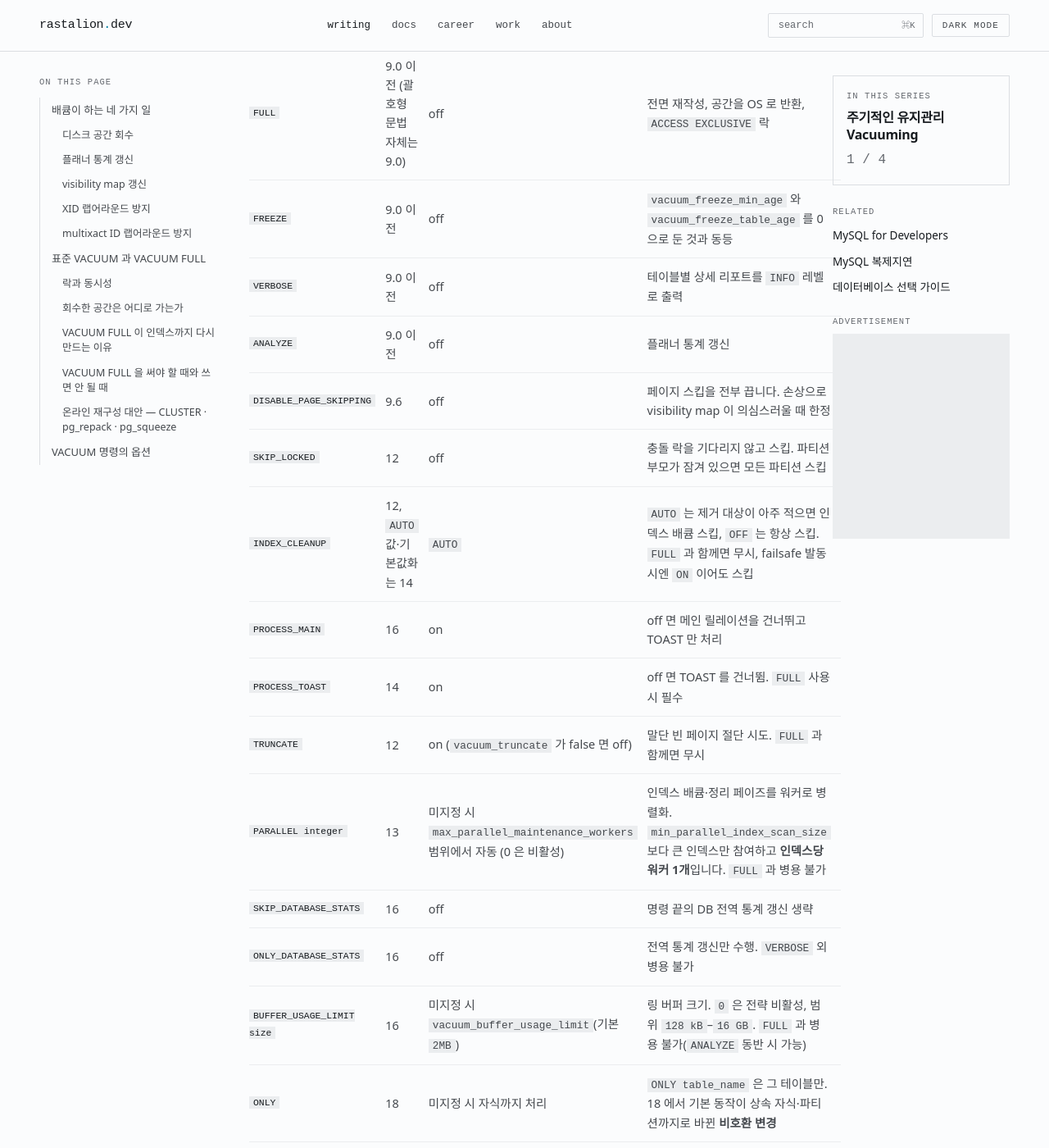
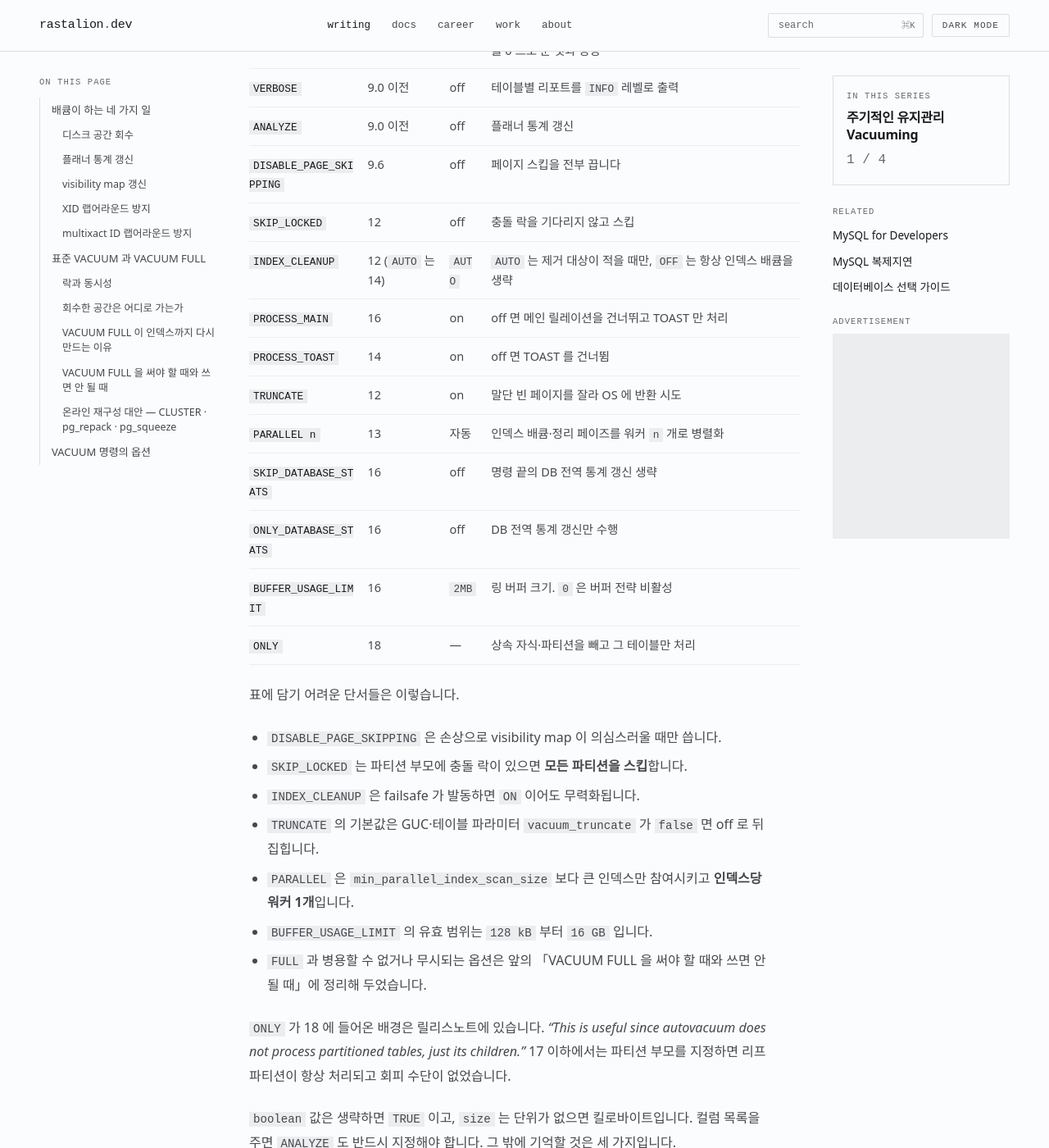
Before and after one commit to TeiNam/teinam.github.io, a Jekyll site: the page built from _posts/2019-02-18-vacuuming-maintenance.md, in a window 1280 px wide and 1400 px high, scrolled down 9013 px. Shown: the whole window at 82% size. Built offline with Jekyll 4.4.1, drawn with Linux system fonts in a browser that asks for light colours; some web fonts are replaced; some of the changed text lies outside the part shown.

Commit message:
style: 표 가독성 개선 — 정렬·폭 처리 고치고 문단이 들어간 표를 목록으로
칼럼 폭 때문에 줄바꿈이 이상해 읽기 어려웠다. 원인이 둘이라 양쪽을 고쳤다.

## CSS

- **`vertical-align: top`.** 기본값 middle 이라 셀 높이가 제각각인 표에서
  한 줄짜리 셀이 다섯 줄짜리 셀 옆에 허공처럼 떠 있었다
- **첫 칼럼의 mono 강제 제거.** `td:first-child` 에 `font-family: var(--mono)`
  가 걸려 있어 `Sentry`·`Mandrill`·`BattleMetrics` 같은 고유명사와 한국어까지
  고정폭으로 렌더됐다. 식별자는 마크다운에서 이미 백틱으로 감싸므로
  `code` 가 mono 를 맡는다
- **읽기 폭 제한을 `.prose` 에서 자식으로 옮겼다.** 부모가 `max-width: 70ch`
  로 묶고 있어 표도 620px 에 갇혔다. 이제 표만 가운데 칼럼 전체(672px)를 쓴다.
  `.docs-body` 도 같은 방식으로 바꿔 docs·career 표에 함께 적용된다
- **`overflow-wrap: anywhere` 를 셀 안 `code` 에.** `autovacuum_multixact_freeze_score_weight`
  같은 40자 식별자가 쪼개지지 않는 토큰이라 290px 를 강제로 잡고 나머지 칼럼을
  찌그러뜨렸다. `break-word` 는 min-content 폭 계산에 반영되지 않아 쓸 수 없고
  `anywhere` 만 효과가 있다
- 셀 가로 패딩 12 → 16px, 표 `line-height: 1.55` 명시, 마지막 칼럼 오른쪽
  패딩 제거
- 좁은 화면 대비로 `theme.js` 가 표를 `.table-scroll` 로 감싼다

## 내용

폭을 넓혀도 셀에 문단이 들어간 표는 답이 없다. 줄바꿈 없이 필요한 폭을
가용 폭으로 나눈 배율을 재서 심한 것부터 목록으로 바꿨다.

- `버전 | 추가된 것 | 제거·변경된 것` (6.9배) → 버전별 추가/변경/제거 목록.
  셀 하나에 릴리스노트 항목을 여덟 개까지 슬래시로 나열하고 있었다
- `흔한 서술 | 정확한 사실` (3.5배) → 오해별 목록
- `유형 | 사례와 수치 | 출처` (3.1배) → 유형별 목록. 사례명이 출처를 이미
  가리켜서 출처 칼럼을 없앴다
- `옵션 | 도입 버전 | 기본값 | 효과` (3.3배) → 표는 유지하되 셀을 한 절로
  줄이고, 병용 제약·유효 범위 같은 단서를 표 뒤 목록으로 분리했다.
  스캔해서 찾아보는 레퍼런스라 표 형태가 맞다

결과: 표 23 → 20개, 최대 배율 6.9 → 2.3배. 2.5배 초과가 4개에서 0개가 됐다.

```diff
--- a/_posts/2019-02-18-vacuuming-maintenance.md
+++ b/_posts/2019-02-18-vacuuming-maintenance.md
@@ -57,11 +57,9 @@
 
 이 절에는 잘못 알려진 서술이 세 가지 돌아다닙니다.
 
-| 흔한 서술 | 정확한 사실 |
-|---|---|
-| `relminmxid` 가 `vacuum_multixact_freeze_min_age` 보다 오래되면 강제된다 | 비교 대상은 **`vacuum_multixact_freeze_table_age`**(기본 1억5천만)입니다. `vacuum_multixact_freeze_min_age`(기본 5백만)는 스캔 중인 페이지에서 *어떤* multixact ID 를 교체할지 정하는 컷오프이고 스캔 범위와 무관합니다 |
-| 전체 테이블 스캔이 강제된다 | 강제되는 것은 **aggressive vacuum** 입니다. *"only those pages which are known to be all-frozen will be skipped"* — all-frozen 스킵은 9.6 도입이므로, 그 이전 자료에 근거한 "전체 페이지 방문" 서술은 지금 맞지 않습니다 |
-| 멤버 저장소가 할당량의 50% 를 넘으면 | PG 18 문서는 절대값으로 *"exceeds about 10GB"*, 상한은 *"about 20GB before reaching wraparound"* 로 씁니다. "50%" 는 PG 13 문서의 표기입니다 |
+- **"`relminmxid` 가 `vacuum_multixact_freeze_min_age` 보다 오래되면 강제된다"** — 비교 대상은 `vacuum_multixact_freeze_table_age`(기본 1억5천만)입니다. `vacuum_multixact_freeze_min_age`(기본 5백만)는 스캔 중인 페이지에서 *어떤* multixact ID 를 교체할지 정하는 컷오프이고, 스캔 범위와는 무관합니다.
+- **"전체 테이블 스캔이 강제된다"** — 강제되는 것은 aggressive vacuum 입니다. *"only those pages which are known to be all-frozen will be skipped"* 이고, all-frozen 스킵은 9.6 도입이므로 그 이전 자료에 근거한 "전체 페이지 방문" 서술은 지금 맞지 않습니다.
+- **"멤버 저장소가 할당량의 50% 를 넘으면"** — PG 18 문서는 절대값으로 *"exceeds about 10GB"* 라고 쓰고, 상한은 *"about 20GB before reaching wraparound"* 입니다. "50%" 는 PG 13 문서의 표기입니다.
 
 동작은 이렇습니다. 배큠이 테이블의 일부라도 스캔하면 `vacuum_multixact_freeze_min_age` 보다 오래된 multixact ID 를 다른 값(0, 단일 트랜잭션 ID, 또는 더 새로운 multixact ID)으로 교체합니다. `pg_class.relminmxid` 는 그 테이블에 남아 있을 수 있는 가장 오래된 multixact ID 를 담고, 이 값이 `vacuum_multixact_freeze_table_age` 보다 오래되면 aggressive vacuum 이 강제됩니다. 멤버 저장소가 약 10GB 를 넘으면 연령이 오래된 테이블부터 aggressive vacuum 이 더 자주 일어나며, **autovacuum 이 명목상 꺼져 있어도** 발동합니다.
 
@@ -175,23 +173,33 @@
 
 PostgreSQL 18 이 받는 옵션 전수입니다.
 
-| 옵션 | 도입 버전 | 기본값 | 효과 |
+| 옵션 | 도입 | 기본값 | 효과 |
 |---|---|---|---|
-| `FULL` | 9.0 이전 (괄호형 문법 자체는 9.0) | off | 전면 재작성, 공간을 OS 로 반환, `ACCESS EXCLUSIVE` 락 |
-| `FREEZE` | 9.0 이전 | off | `vacuum_freeze_min_age` 와 `vacuum_freeze_table_age` 를 0 으로 둔 것과 동등 |
-| `VERBOSE` | 9.0 이전 | off | 테이블별 상세 리포트를 `INFO` 레벨로 출력 |
+| `FULL` | 9.0 이전 | off | 전면 재작성. 공간을 OS 로 반환하고 `ACCESS EXCLUSIVE` 락을 잡습니다 |
+| `FREEZE` | 9.0 이전 | off | `vacuum_freeze_min_age`·`vacuum_freeze_table_age` 를 0 으로 둔 것과 동등 |
+| `VERBOSE` | 9.0 이전 | off | 테이블별 리포트를 `INFO` 레벨로 출력 |
 | `ANALYZE` | 9.0 이전 | off | 플래너 통계 갱신 |
-| `DISABLE_PAGE_SKIPPING` | 9.6 | off | 페이지 스킵을 전부 끕니다. 손상으로 visibility map 이 의심스러울 때 한정 |
-| `SKIP_LOCKED` | 12 | off | 충돌 락을 기다리지 않고 스킵. 파티션 부모가 잠겨 있으면 모든 파티션 스킵 |
-| `INDEX_CLEANUP` | 12, `AUTO` 값·기본값화는 14 | `AUTO` | `AUTO` 는 제거 대상이 아주 적으면 인덱스 배큠 스킵, `OFF` 는 항상 스킵. `FULL` 과 함께면 무시, failsafe 발동 시엔 `ON` 이어도 스킵 |
+| `DISABLE_PAGE_SKIPPING` | 9.6 | off | 페이지 스킵을 전부 끕니다 |
+| `SKIP_LOCKED` | 12 | off | 충돌 락을 기다리지 않고 스킵 |
+| `INDEX_CLEANUP` | 12 (`AUTO` 는 14) | `AUTO` | `AUTO` 는 제거 대상이 적을 때만, `OFF` 는 항상 인덱스 배큠을 생략 |
 | `PROCESS_MAIN` | 16 | on | off 면 메인 릴레이션을 건너뛰고 TOAST 만 처리 |
-| `PROCESS_TOAST` | 14 | on | off 면 TOAST 를 건너뜀. `FULL` 사용 시 필수 |
-| `TRUNCATE` | 12 | on (`vacuum_truncate` 가 false 면 off) | 말단 빈 페이지 절단 시도. `FULL` 과 함께면 무시 |
-| `PARALLEL integer` | 13 | 미지정 시 `max_parallel_maintenance_workers` 범위에서 자동 (0 은 비활성) | 인덱스 배큠·정리 페이즈를 워커로 병렬화. `min_parallel_index_scan_size` 보다 큰 인덱스만 참여하고 **인덱스당 워커 1개**입니다. `FULL` 과 병용 불가 |
+| `PROCESS_TOAST` | 14 | on | off 면 TOAST 를 건너뜀 |
+| `TRUNCATE` | 12 | on | 말단 빈 페이지를 잘라 OS 에 반환 시도 |
+| `PARALLEL n` | 13 | 자동 | 인덱스 배큠·정리 페이즈를 워커 `n` 개로 병렬화 |
 | `SKIP_DATABASE_STATS` | 16 | off | 명령 끝의 DB 전역 통계 갱신 생략 |
-| `ONLY_DATABASE_STATS` | 16 | off | 전역 통계 갱신만 수행. `VERBOSE` 외 병용 불가 |
-| `BUFFER_USAGE_LIMIT size` | 16 | 미지정 시 `vacuum_buffer_usage_limit`(기본 `2MB`) | 링 버퍼 크기. `0` 은 전략 비활성, 범위 `128 kB`–`16 GB`. `FULL` 과 병용 불가(`ANALYZE` 동반 시 가능) |
-| `ONLY` | 18 | 미지정 시 자식까지 처리 | `ONLY table_name` 은 그 테이블만. 18 에서 기본 동작이 상속 자식·파티션까지로 바뀐 **비호환 변경** |
+| `ONLY_DATABASE_STATS` | 16 | off | DB 전역 통계 갱신만 수행 |
+| `BUFFER_USAGE_LIMIT` | 16 | `2MB` | 링 버퍼 크기. `0` 은 버퍼 전략 비활성 |
+| `ONLY` | 18 | — | 상속 자식·파티션을 빼고 그 테이블만 처리 |
+
+표에 담기 어려운 단서들은 이렇습니다.
+
+- `DISABLE_PAGE_SKIPPING` 은 손상으로 visibility map 이 의심스러울 때만 씁니다.
+- `SKIP_LOCKED` 는 파티션 부모에 충돌 락이 있으면 **모든 파티션을 스킵**합니다.
+- `INDEX_CLEANUP` 은 failsafe 가 발동하면 `ON` 이어도 무력화됩니다.
+- `TRUNCATE` 의 기본값은 GUC·테이블 파라미터 `vacuum_truncate` 가 `false` 면 off 로 뒤집힙니다.
+- `PARALLEL` 은 `min_parallel_index_scan_size` 보다 큰 인덱스만 참여시키고 **인덱스당 워커 1개**입니다.
+- `BUFFER_USAGE_LIMIT` 의 유효 범위는 `128 kB` 부터 `16 GB` 입니다.
+- `FULL` 과 병용할 수 없거나 무시되는 옵션은 앞의 「VACUUM FULL 을 써야 할 때와 쓰면 안 될 때」에 정리해 두었습니다.
 
 `ONLY` 가 18 에 들어온 배경은 릴리스노트에 있습니다. *"This is useful since autovacuum does not process partitioned tables, just its children."* 17 이하에서는 파티션 부모를 지정하면 리프 파티션이 항상 처리되고 회피 수단이 없었습니다.
 
--- a/assets/css/main.css
+++ b/assets/css/main.css
@@ -145,7 +145,11 @@
 .toc a.lvl3 { padding-left: 26px; font-size: 12.5px; }
 .toc a:hover { text-decoration: none; color: var(--ink); }
 .toc a.is-active { color: var(--ink); border-left-color: var(--accent); }
-.prose { max-width: 70ch; display: flex; flex-direction: column; gap: 22px; }
+/* 읽기 폭 제한은 .prose 가 아니라 자식에 둔다. 표만 가운데 칼럼 전체를 쓰게
+   하려면 부모가 70ch 로 묶고 있으면 안 된다. */
+.prose { display: flex; flex-direction: column; gap: 22px; }
+.prose > * { max-width: 70ch; min-width: 0; }
+.prose > table, .prose > .table-scroll { max-width: 100%; }
 .prose > h1 { font-size: clamp(28px, 3.4vw, 42px); line-height: 1.18; }
 .prose h2 { font-size: 26px; margin-top: 12px; scroll-margin-top: 96px; }
 .prose h3 { font-size: 20px; margin-top: 8px; scroll-margin-top: 96px; }
@@ -178,10 +182,19 @@
   padding: 3px 8px; cursor: pointer; opacity: 0; transition: opacity 0.15s;
 }
 .prose div.highlight:hover .copy-code, .prose pre:hover .copy-code { opacity: 1; }
-.prose table { width: 100%; border-collapse: collapse; font-size: 14.5px; }
-.prose th { text-align: left; font-family: var(--mono); font-size: 10.5px; letter-spacing: 0.08em; text-transform: uppercase; font-weight: 500; color: var(--ink3); padding: 10px 12px 10px 0; border-bottom: 1px solid var(--line); }
-.prose td { padding: 11px 12px 11px 0; border-bottom: 1px solid var(--line2); color: var(--ink2); }
-.prose td:first-child { font-family: var(--mono); font-size: 13px; color: var(--ink); }
+.prose table { width: 100%; border-collapse: collapse; font-size: 14.5px; line-height: 1.55; }
+.prose th { text-align: left; vertical-align: bottom; font-family: var(--mono); font-size: 10.5px; letter-spacing: 0.08em; text-transform: uppercase; font-weight: 500; color: var(--ink3); padding: 10px 16px 9px 0; border-bottom: 1px solid var(--line); }
+/* 셀 높이가 제각각인 표에서 middle 정렬은 짧은 셀을 허공에 띄운다. */
+.prose td { vertical-align: top; padding: 11px 16px 11px 0; border-bottom: 1px solid var(--line2); color: var(--ink2); }
+.prose th:last-child, .prose td:last-child { padding-right: 0; }
+/* 첫 칼럼에 mono 를 강제하면 Sentry·Mandrill 같은 고유명사까지 고정폭이 된다.
+   식별자는 마크다운에서 이미 백틱으로 감싸므로 code 가 mono 를 맡는다. */
+.prose td:first-child { color: var(--ink); }
+/* anywhere 는 min-content 폭 계산에 반영되므로 긴 식별자가 칼럼 폭을 밀어내지
+   않는다. break-word 는 반영되지 않아 여기서는 쓸 수 없다. */
+.prose th code, .prose td code { overflow-wrap: anywhere; }
+.table-scroll { overflow-x: auto; }
+.table-scroll table { min-width: 100%; }
 .tag-row { display: flex; flex-wrap: wrap; gap: 8px; padding-top: 20px; border-top: 1px solid var(--line); }
 .tag { font-family: var(--mono); font-size: 11px; border: 1px solid var(--line); padding: 5px 10px; color: var(--ink2); }
 .share { display: flex; align-items: center; justify-content: space-between; gap: 16px; flex-wrap: wrap; padding-top: 18px; border-top: 1px solid var(--line); }
@@ -230,7 +243,10 @@
 .nav-group a { font-size: 13.5px; line-height: 1.5; padding: 4px 0 4px 10px; border-left: 2px solid transparent; color: var(--ink2); }
 .nav-group a:hover { text-decoration: none; color: var(--ink); border-left-color: var(--accent); }
 .nav-group a.is-current { color: var(--ink); border-left-color: var(--accent); }
-.docs-body { padding: 36px 40px 64px; max-width: 72ch; }
+/* .prose 와 같은 이유로 폭 제한을 자식에 둔다 (표만 본문보다 넓게). */
+.docs-body { padding: 36px 40px 64px; }
+.docs-body > * { max-width: 72ch; min-width: 0; }
+.docs-body > table, .docs-body > .table-scroll { max-width: 100%; }
 .breadcrumb { font-size: 11px; }
 .docs-toc { border-left: 1px solid var(--line); padding: 36px 20px; }
 .doc-pager { display: flex; justify-content: space-between; gap: 12px; padding-top: 24px; border-top: 1px solid var(--line); font-family: var(--mono); font-size: 11.5px; }
--- a/assets/js/theme.js
+++ b/assets/js/theme.js
@@ -37,6 +37,15 @@
     var max = document.body.scrollHeight - innerHeight;
     bar.style.width = (max > 0 ? (scrollY / max) * 100 : 0) + '%';
   }, { passive: true });
+
+  // 표는 본문보다 넓게 쓰므로, 좁은 화면에서 넘칠 때 가로 스크롤 컨테이너로 감싼다
+  document.querySelectorAll('.prose table').forEach(function (t) {
+    if (t.parentElement.classList.contains('table-scroll')) return;
+    var w = document.createElement('div');
+    w.className = 'table-scroll';
+    t.parentNode.insertBefore(w, t);
+    w.appendChild(t);
+  });
 
   // 코드 복사
   document.querySelectorAll('.prose div.highlight, .prose pre').forEach(function (block) {
```
Also changed, not shown: _posts/2019-02-18-vacuuming-maintenance-3-outages.md (+11 -13 lines), _posts/2019-02-18-vacuuming-maintenance-4-reducing-time.md (+30 -7 lines).
